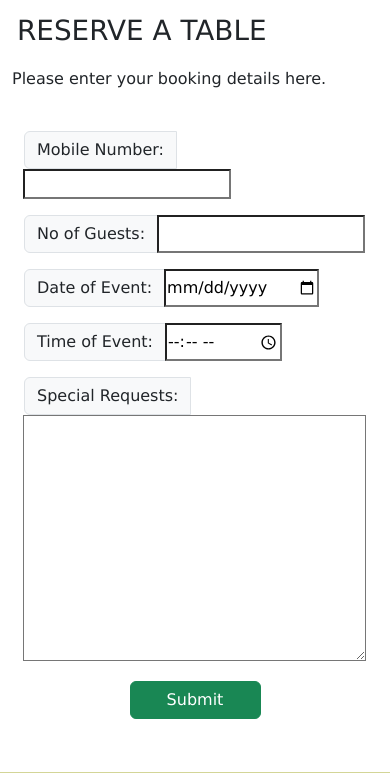
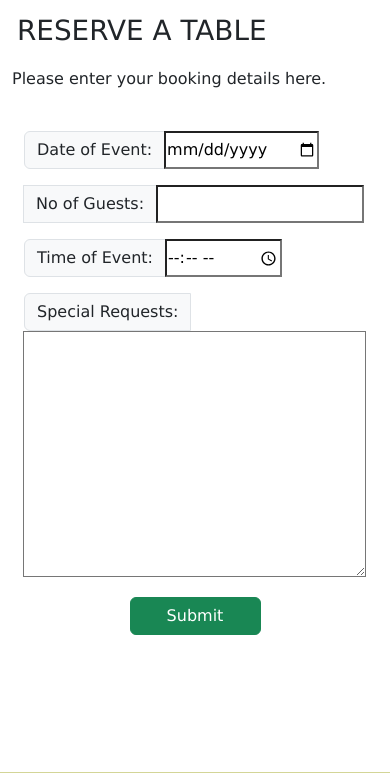
Before and after one commit to ineedaa/Thali-Restaurant, a Django app: page /booking/ in a window 390 px wide. Shown: the part 56-829 px from the top of the page. Run offline with Django 3.2, Linux system fonts and the light colour scheme; the visitor is signed in with stand-in values (Sample User, id 1).

Commit message:
Removed phonenumberfield

```diff
--- a/restaurant/models.py
+++ b/restaurant/models.py
@@ -1,7 +1,6 @@
 from django.db import models
 from django.contrib.auth.models import User
 from cloudinary.models import CloudinaryField
-from phonenumber_field.modelfields import PhoneNumberField
 from django import forms
 from django.forms.widgets import DateInput,TimeInput
 from datetime import datetime,time
@@ -11,7 +10,6 @@ from datetime import datetime,time
 class Booking(models.Model):
     name = models.ForeignKey(User,on_delete=models.CASCADE,related_name="customer",null=False)
     email= models.EmailField(null= False,blank=False)
-    phone = PhoneNumberField(null=False,blank=False)
     number_of_guests= models.IntegerField()
     date =models.DateField()
     time= models.TimeField()
@@ -27,7 +25,7 @@ class Booking(models.Model):
 class BookingForm(forms.ModelForm):
     class Meta:
         model=Booking
-        fields=['phone','number_of_guests','date','time','special_request',]
+        fields=['number_of_guests','date','time','special_request',]
         widgets = {
             'date': DateInput(attrs={'type': 'date','min': datetime.today().strftime('%Y-%m-%d')}),
             'time': TimeInput(attrs={'type': 'time'})
--- a/templates/booking.html
+++ b/templates/booking.html
@@ -30,16 +30,12 @@
         <div class="container-sm">
             <div class="sub-content">
                 <div class="input-group mb-3">
-                    <span class="input-group-text">Mobile Number:</span>
-                    {{ form.phone }}
-                </div>
-                <div class="input-group mb-3">
+                    <div class="input-group mb-3">
+                        <span class="input-group-text">Date of Event:</span>
+                        {{ form.date }}
+                    </div>
                     <span class="input-group-text">No of Guests:</span>
                     {{ form.number_of_guests }}
-                </div>
-                <div class="input-group mb-3">
-                    <span class="input-group-text">Date of Event:</span>
-                    {{ form.date }}
                 </div>
                 <div class="input-group mb-3">
                     <span class="input-group-text">Time of Event:</span>
```
Also changed, not shown: restaurant/migrations/0009_remove_booking_phone.py (added).
